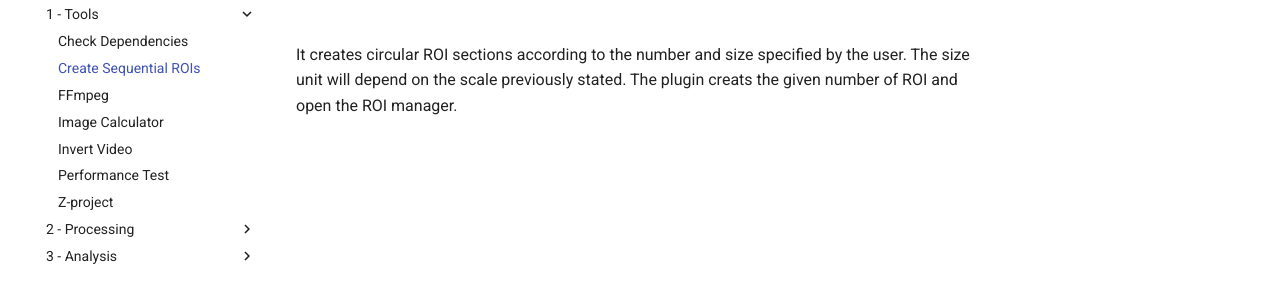
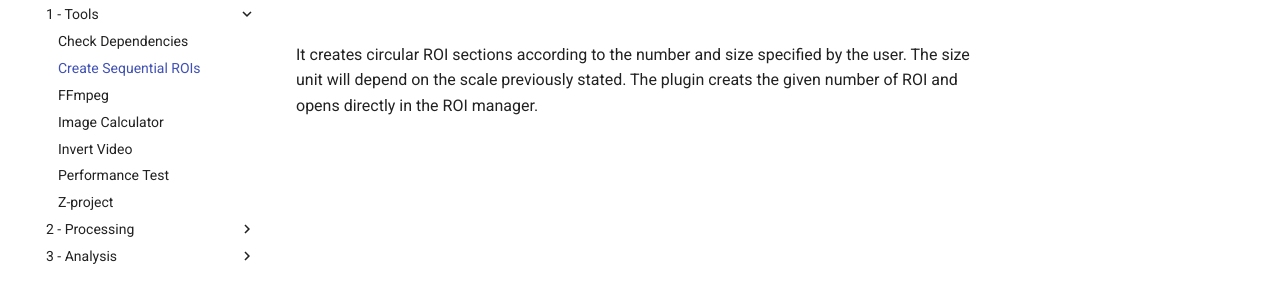
Before and after one commit to labmus-ufrj/Animove, an MkDocs documentation site: the page built from docs/docs/analysis/create-rois.md, in a window 1280 px wide. Shown: the part 178-467 px from the top of the page. Built offline with MkDocs 1.6.1 and Material for MkDocs 9.7.7, drawn with Linux system fonts in a browser that asks for light colours; comment, search, counter and statistics services are not loaded.

Commit message:
Update create-rois.md

```diff
--- a/docs/docs/analysis/create-rois.md
+++ b/docs/docs/analysis/create-rois.md
@@ -1,3 +1,3 @@
 # Create Sequential ROIs
 
-It creates circular ROI sections according to the number and size specified by the user. The size unit will depend on the scale previously stated. The plugin creats the given number of ROI and open the ROI manager.
+It creates circular ROI sections according to the number and size specified by the user. The size unit will depend on the scale previously stated. The plugin creats the given number of ROI and opens directly in the ROI manager.
```
